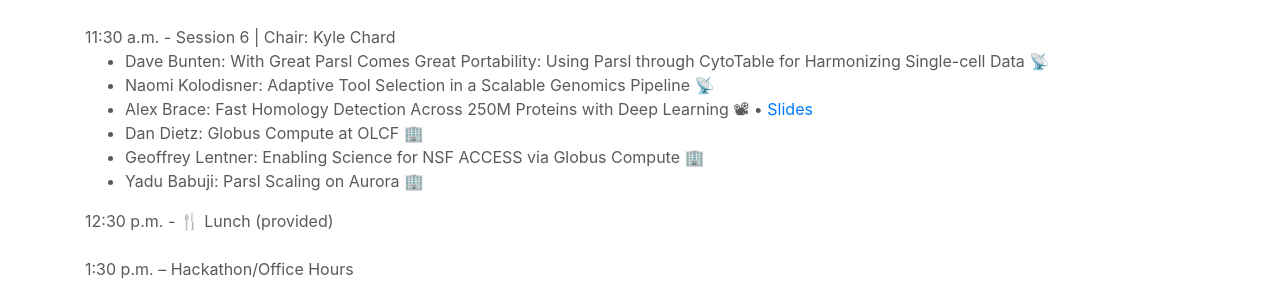
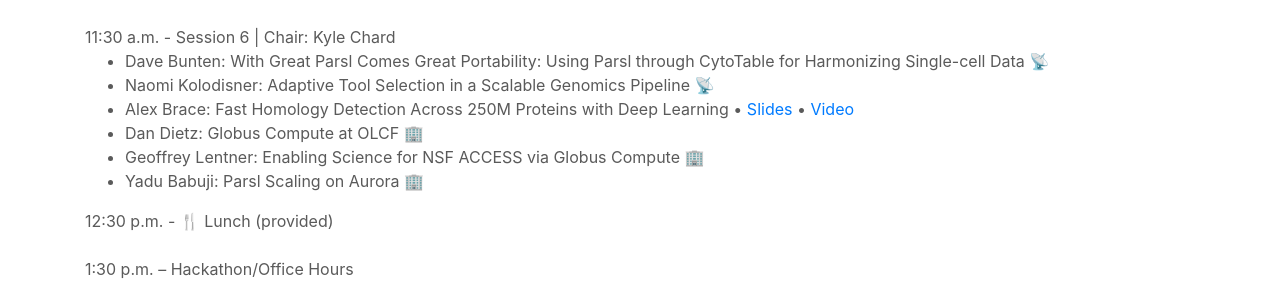
Before and after one commit to Parsl/parsl.github.io, a Jekyll site: the page built from parslfest/parslfest2025.html, in a window 1280 px wide and 900 px high, scrolled down 2685 px. Shown: the part 161-453 px from the top of the window. Built offline with Jekyll 4.4.1, drawn with Linux system fonts in a browser that asks for light colours.

Commit message:
Add alex brace video

```diff
--- a/parslfest/parslfest2025.html
+++ b/parslfest/parslfest2025.html
@@ -209,7 +209,7 @@
       <ul>
 		<li>Dave Bunten: With Great Parsl Comes Great Portability: Using Parsl through CytoTable for Harmonizing Single-cell Data 📡</li>
 		<li>Naomi Kolodisner: Adaptive Tool Selection in a Scalable Genomics Pipeline 📡</li>
-        <li>Alex Brace: Fast Homology Detection Across 250M Proteins with Deep Learning 📽 • <a href="https://drive.google.com/file/d/1Pu5usVYi71gtXJzXCyoA-PjybhLcTSsE/view?usp=drive_link" target="_blank">Slides</a></li>
+        <li>Alex Brace: Fast Homology Detection Across 250M Proteins with Deep Learning • <a href="https://drive.google.com/file/d/1Pu5usVYi71gtXJzXCyoA-PjybhLcTSsE/view?usp=drive_link" target="_blank">Slides</a> • <a href="https://drive.google.com/file/d/1nbvxvT9WvLKmgAiMp4bPHgwmAB6chj8g/view">Video</a></li>
 		<li>Dan Dietz: Globus Compute at OLCF 🏢</li>
 		<li>Geoffrey Lentner: Enabling Science for NSF ACCESS via Globus Compute 🏢</li>
 		<li>Yadu Babuji: Parsl Scaling on Aurora 🏢</li>
```
